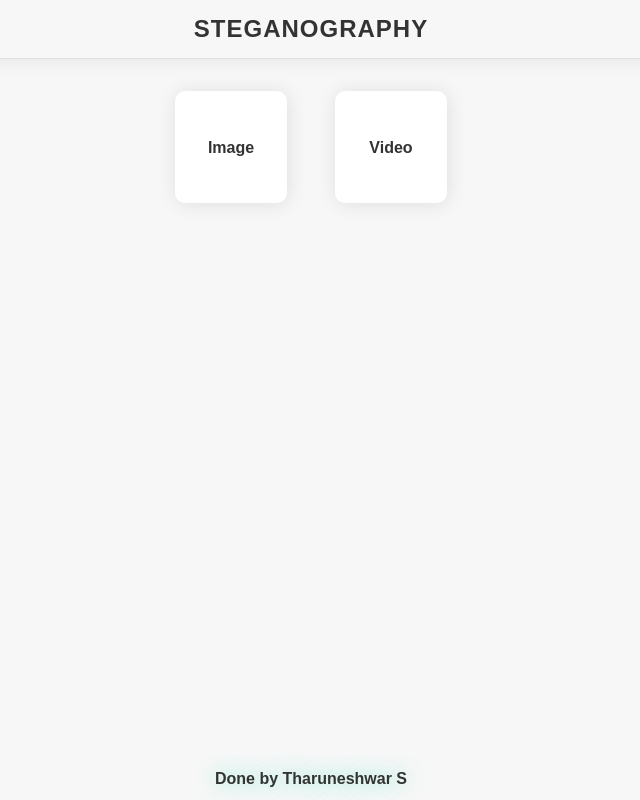
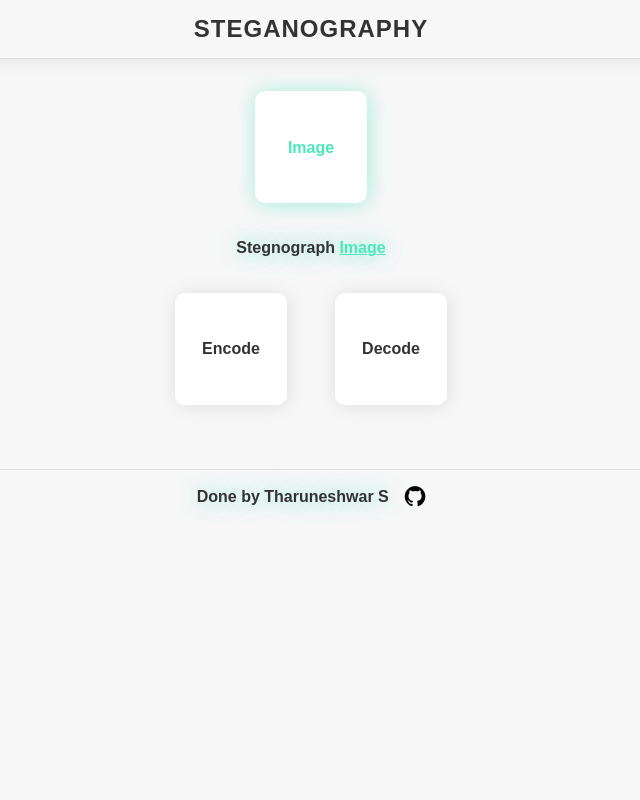
Before and after one commit to THARUNESHWAR-369/steganography-home, a Flask app: page /image/encode-result in a window 1280 px wide. Shown: the whole page, without its empty margins (329-969 px from the left). Run offline with Flask 3, Linux system fonts and the light colour scheme.

Commit message:
Image operation done

```diff
--- a/static/css/home.css
+++ b/static/css/home.css
@@ -10,6 +10,7 @@ body {
   font-size: 16px;
   line-height: 1.6;
   color: #333;
+  height: 100vh;
   /* position: relative; */
 }
 
@@ -29,7 +30,7 @@ nav {
 }
 
 main {
-  height: 100vh;
+  height: fit-content;
   width: 100%;
   position: relative;
 }
@@ -94,10 +95,11 @@ p#optionText2 b {
 
 .footer {
   /* background-color: red; */
-  position: absolute;
+  /* position: absolute; */
   bottom: 0;
   width: 100%;
   padding: 0.5em 0 0.5em 0;
+  border-top: 1px solid #3333331e;
 }
 
 .footer p {
@@ -105,6 +107,18 @@ p#optionText2 b {
   font-weight: bold;
   text-shadow: 0px 0px 20px rgba(74, 232, 187, 0.7);
   color: #333;
+}
+
+.footer-container {
+  display: flex;
+  gap: 1em;
+  justify-content: center;
+  align-items: center;
+}
+
+.footer-container span a {
+  color: black;
+  font-size: 24px;
 }
 
 .upload-options {
@@ -133,31 +147,6 @@ p#optionText2 b {
 #dragDropInput {
   display: none;
 }
-/*
-.upload-options input[type="submit"] {
-  border: none;
-  background-color: white;
-  font-size: 16px;
-  font-weight: 500;
-  letter-spacing: 1px;
-  color: #333;
-  padding: 10px 20px;
-  cursor: pointer;
-  border-radius: 10px;
-  box-shadow: 1px 1px 20px 0px rgba(0, 0, 0, 0.1);
-  transition: 500ms all ease-in-out;
-  text-align: center;
-  margin: auto;
-  display: flex;
-  justify-content: center;
-  align-items: center;
-  margin-top: 1em;
-}
-
-.upload-options input[type="submit"]:hover {
-  color: rgb(74, 232, 187);
-  box-shadow: 1px 1px 20px 0px rgba(74, 232, 187, 0.5);
-} */
 
 .data-container {
   margin-top: 20px;
@@ -254,3 +243,10 @@ p#optionText2 b {
 .decode-btn a {
   cursor: pointer;
 }
+
+@media only screen and (max-width: 650px) {
+  .uploads {
+    display: flex;
+    flex-direction: column;
+  }
+}
--- a/static/js/home.js
+++ b/static/js/home.js
@@ -14,6 +14,9 @@ $(document).ready(function () {
   // Function to handle Encode mode
   function handleEncodeMode() {
     $(".upload-options").show();
+    $("#encodeDecodeOptions span:nth-child(1").removeClass("selected");
+    $("#encodeDecodeOptions span:nth-child(2").removeClass("selected");
+    $("#encodeDecodeOptions span:nth-child(1").addClass("selected");
     $("#uploadForm").attr("action", "/image/encode-result");
     $("#optionText2").html(`Selected: <b>Encode ${modeChoose}</b>`);
     optionChoose = "encode";
@@ -24,7 +27,10 @@ $(document).ready(function () {
 
     $("#secret-msg").attr("readonly", false);
     $("#secret-msg").attr("placeholder", `Your Secret`);
+    $("#secret-msg").val("");
+
     $("#label-msg").text("Enter you Secret Message:");
+    $(".download-link").hide();
   }
 
   // Function to handle Decode mode
@@ -32,6 +38,11 @@ $(document).ready(function () {
     $(".upload-options").show();
     $("#uploadForm").attr("action", "/image/decode-result");
     $("#optionText2").html(`Selected: <b>Decode ${modeChoose}</b>`);
+    $("#encodeDecodeOptions span:nth-child(1").removeClass("selected");
+    $("#encodeDecodeOptions span:nth-child(2").removeClass("selected");
+
+    $("#encodeDecodeOptions span:nth-child(2").addClass("selected");
+
     optionChoose = "decode";
 
     $(".data-container").css("display", "flex");
@@ -39,11 +50,13 @@ $(document).ready(function () {
     $(".decode-btn").css("display", "flex");
 
     $("#secret-msg").attr("readonly", true);
+    $("#secret-msg").val("");
     $("#secret-msg").attr(
       "placeholder",
       `Upload Encoded ${modeChoose} to Decode`
     );
     $("#label-msg").text("Decoded Secret Message:");
+    $(".download-link").hide();
   }
 
   // Function to handle form submission
@@ -55,6 +68,7 @@ $(document).ready(function () {
     let files = fileInput.files;
     let data = document.getElementById("secret-msg").value;
 
+    if (files.length > 0 && data.length > 0) {
       formData.append("image", files[0]);
       formData.append("data", data);
 
@@ -88,6 +102,17 @@ $(document).ready(function () {
           console.error("Error:", error);
         },
       });
+    } else {
+      if (files.length === 0 && data.length === 0) {
+        alert("Please select an image file and enter the secret message.");
+      } else {
+        if (files.length === 0) {
+          alert("Please select an image file.");
+        } else if (data.length === 0) {
+          alert("Please enter your secret message.");
+        }
+      }
+    }
   }
 
   // Function to handle Decode button click
@@ -125,7 +150,8 @@ $(document).ready(function () {
   }
 
   // Click event for "Image" span
-  $("#imageOption span:nth-child(1)").click(function () {
+  $("#imageOption span:nth-child(1)")
+    .click(function () {
       updateEncodeDecodeOptions("Encode", "Decode", "/encode", "/decode");
       $(".options span").removeClass("selected");
       $(this).addClass("selected");
@@ -134,19 +160,20 @@ $(document).ready(function () {
       $("#dragDropP").html(
         `Drag and drop your ${modeChoose} here or select it from your computer.`
       );
-  });
+    })
+    .trigger("click");
 
-  // Click event for "Video" span
-  $("#imageOption span:nth-child(2)").click(function () {
-    updateEncodeDecodeOptions("Encode", "Decode", "/encode", "/decode");
-    $(".options span").removeClass("selected");
-    $(this).addClass("selected");
-    modeChoose = "video";
-    $("#optionText").html("Stegnograph <b>Video</b>");
-    $("#dragDropP").html(
-      `Drag and drop your ${modeChoose} here or select it from your computer.`
-    );
-  });
+  //   // Click event for "Video" span
+  //   $("#imageOption span:nth-child(2)").click(function () {
+  //     updateEncodeDecodeOptions("Encode", "Decode", "/encode", "/decode");
+  //     $(".options span").removeClass("selected");
+  //     $(this).addClass("selected");
+  //     modeChoose = "video";
+  //     $("#optionText").html("Stegnograph <b>Video</b>");
+  //     $("#dragDropP").html(
+  //       `Drag and drop your ${modeChoose} here or select it from your computer.`
+  //     );
+  //   });
 
   // Click event for "Encode" span
   $("#encodeDecodeOptions span:nth-child(1)").click(handleEncodeMode);
--- a/templates/home.html
+++ b/templates/home.html
@@ -5,6 +5,8 @@
         <meta charset="UTF-8">
         <meta name="viewport" content="width=device-width, initial-scale=1.0">
         <title>Steganography Home</title>
+        <link rel="stylesheet"
+            href="https://cdnjs.cloudflare.com/ajax/libs/font-awesome/4.7.0/css/font-awesome.min.css">
         <link rel="stylesheet" href="../static/css/home.css">
         <script src="https://code.jquery.com/jquery-3.6.0.min.js"></script>
         <script src="../static/js/home.js" defer></script>
@@ -20,7 +22,7 @@
             <div class="container sizer">
                 <div class="options" id="imageOption">
                     <span href="/encode">Image</span>
-                    <span href="/decode">Video</span>
+                    <!-- <span href="/decode">Video</span> -->
                 </div>
                 <p id="optionText"></p>
                 <div class="options" id="encodeDecodeOptions" style="display: none;">
@@ -59,12 +61,18 @@
                 </div>
 
             </div>
-            <footer class="footer">
-                <div class="footer-container sizer">
-                    <p>Done by Tharuneshwar S</p>
-                </div>
-            </footer>
+
         </main>
+        <footer class="footer">
+            <div class="footer-container sizer">
+                <p>Done by Tharuneshwar S</p>
+                <span>
+                    <a href="https://github.com/THARUNESHWAR-369" target="_blank">
+                        <i class="fa fa-github"></i>
+                    </a>
+                </span>
+            </div>
+        </footer>
     </body>
 
 </html>
```
Lines whose indentation alone changed are shown as unchanged.
